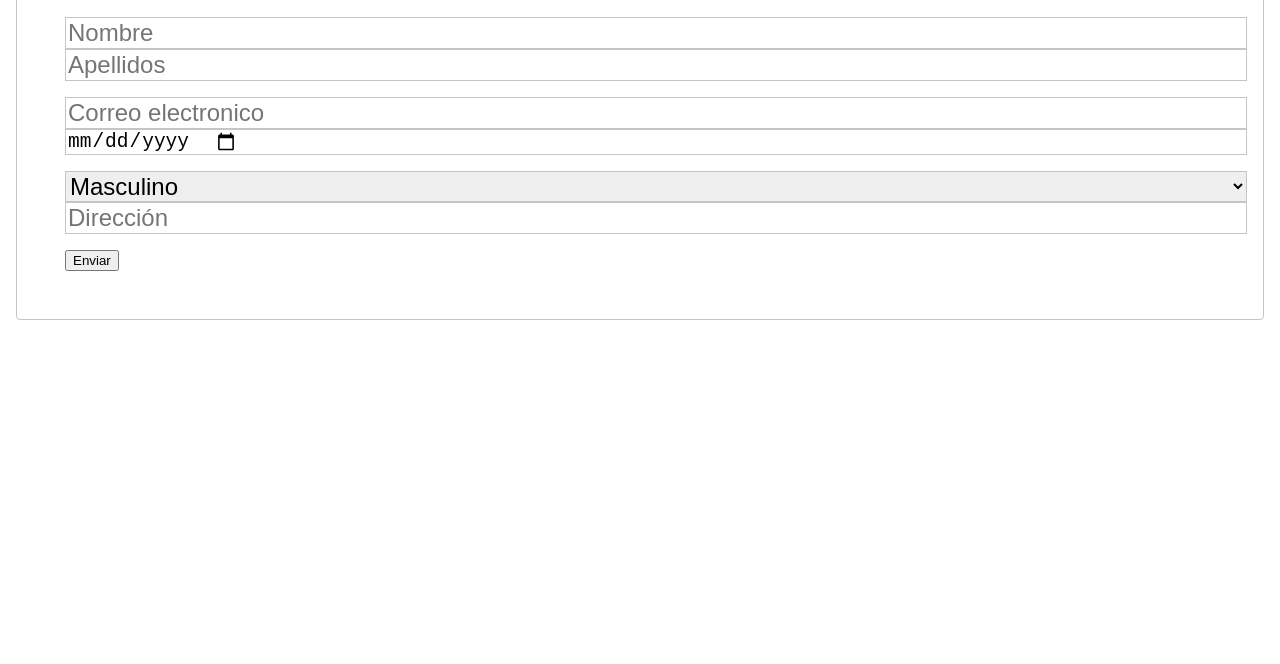
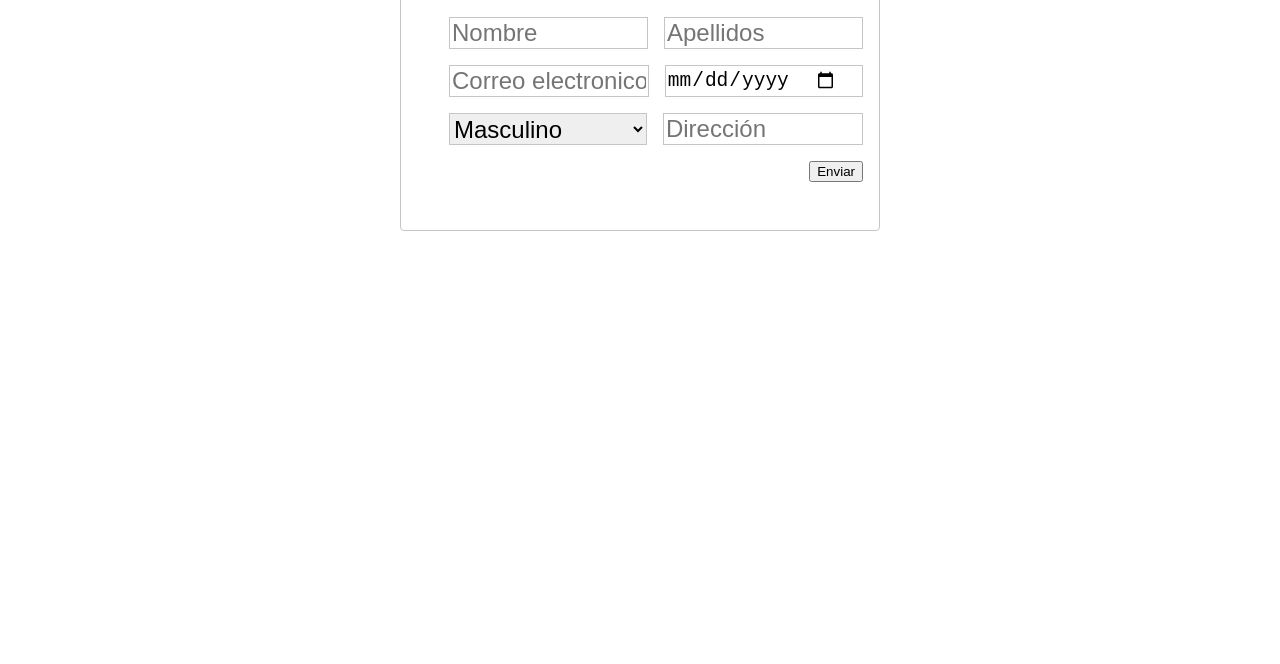
Before and after one commit to juanjof1/2021_html_css, a plain HTML site: page 20210419_clase7/site/index.html in a window 1280 px wide. Shown: the part 136-800 px from the top of the page. Drawn offline with Linux system fonts and the light colour scheme.

Commit message:
Make form responsive

```diff
--- a/20210419_clase7/site/css/style.css
+++ b/20210419_clase7/site/css/style.css
@@ -35,6 +35,13 @@
     padding: 1rem;
 }
 
+@media only screen and (min-width: 600px){
+    .main-container {
+        margin: auto;
+        width: 30rem;
+    }
+}
+
 .container-header {
     margin-left: 1rem;
     padding-left: 1rem;
@@ -42,7 +49,7 @@
 
 .form {
     display: flex;
-    flex-flow: column nowrap;
+    flex-direction: column;
     margin: 1rem;
     padding: 1rem;
     width: 100%;
@@ -55,10 +62,31 @@
     width: 100%;
 }
 
+@media only screen and (min-width: 600px){
+    .form-group {
+        flex-direction: row;
+    }
+}
+
+.form-item:first-child {
+    margin-bottom: 1rem;
+}
+
+@media only screen and (min-width: 600px) {
+    .form-item:first-child {
+        margin-bottom: 0rem;
+        margin-right: 1rem;
+    }
+}
+
 .form-item {
     display: flex;
     border: 1px solid #c4c6c6;
     font-size: 1.5em;
-    padding-right: 1rem;
     width: 100%;
 }
+
+.form-btn {
+    display: flex;
+    justify-content: flex-end;
+}
--- a/20210419_clase7/site/index.html
+++ b/20210419_clase7/site/index.html
@@ -22,7 +22,7 @@
         <div class="container-header">
             <h1>Datos Personales</h1>
         </div>
-        <form class="form" action="enviar()">
+        <form class="form">
             <div class="form-group">
                 <input class="form-item" type="text" placeholder="Nombre" name="name" id="name" />
                 <input class="form-item" type="text" name="lastname" id="lastname" placeholder="Apellidos" />
```
